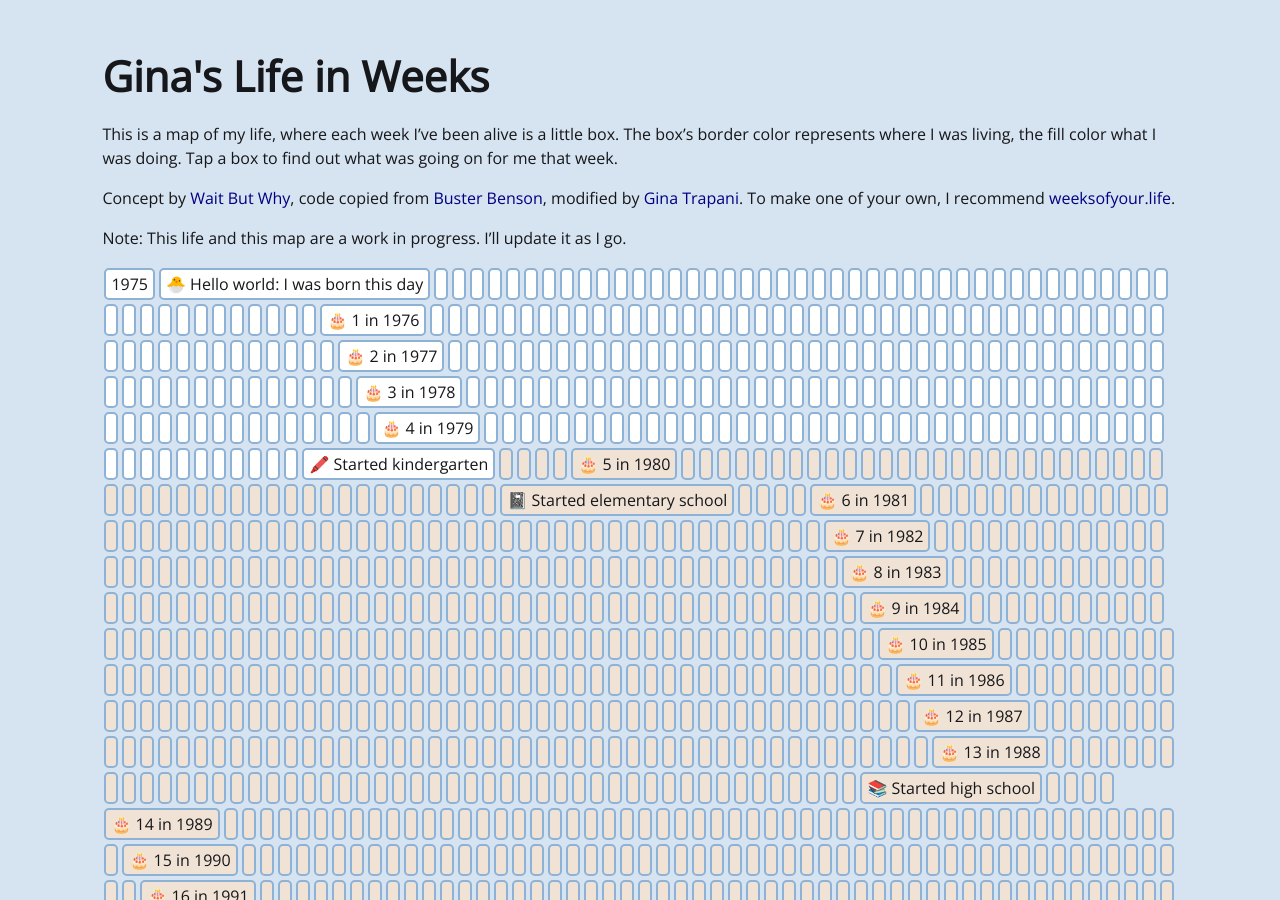
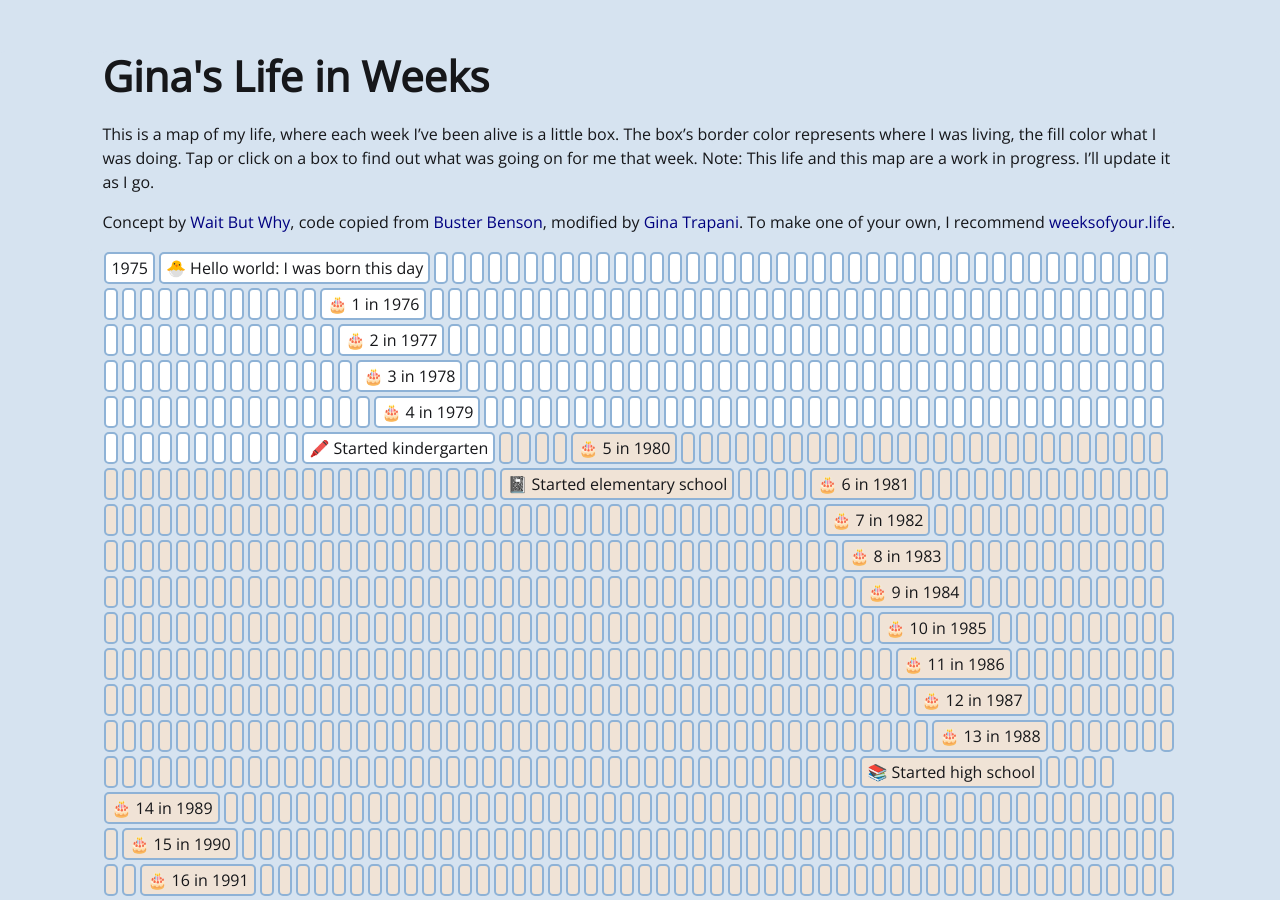
Before and after one commit to xavierroy/4000weeks, a Jekyll site: the page built from index.markdown, in a window 1280 px wide and 900 px high. Built offline with Jekyll 4.4.1, drawn with Linux system fonts in a browser that asks for light colours; nearby versions of some CDN libraries.

Commit message:
copy: update index & README

```diff
--- a/index.markdown
+++ b/index.markdown
@@ -7,8 +7,6 @@
 suppress_age: false
 ---
 
-This is a map of my life, where each week I've been alive is a little box. The box's border color represents where I was living, the fill color what I was doing. Tap a box to find out what was going on for me that week.
+This is a map of my life, where each week I've been alive is a little box. The box's border color represents where I was living, the fill color what I was doing. Tap or click on a box to find out what was going on for me that week. Note: This life and this map are a work in progress. I'll update it as I go.
 
 Concept by [Wait But Why](https://waitbutwhy.com/2014/05/life-weeks.html), code copied from [Buster Benson](https://busterbenson.com/life-in-weeks), modified by [Gina Trapani](https://ginatrapani.org). To make one of your own, I recommend [weeksofyour.life](https://www.weeksofyour.life/).
-
-Note: This life and this map are a work in progress. I'll update it as I go.
```
Also changed, not shown: README.md.
